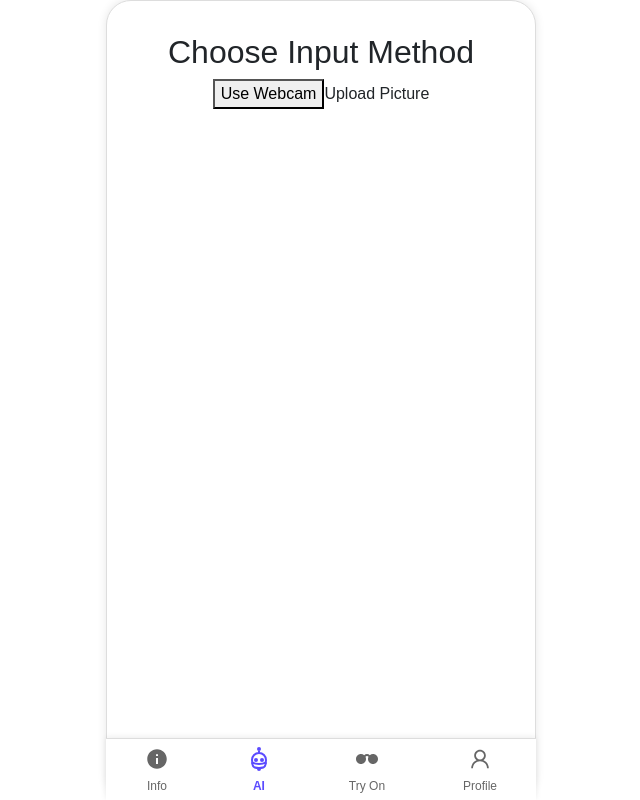
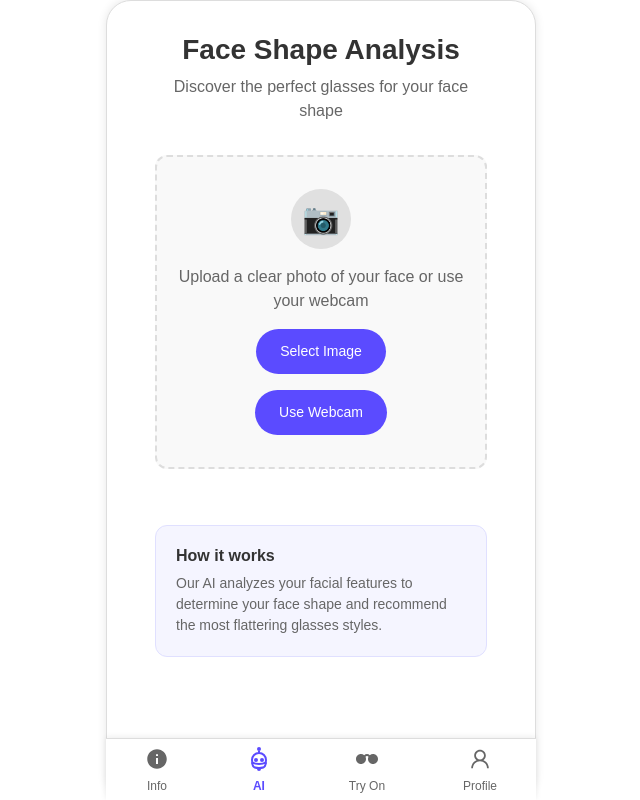
Before and after one commit to vjchen03/perceptrix, a React (Vite) app: page /ai in a window 1280 px wide. Shown: the whole page, without its empty margins (319-959 px from the left). Built offline with nearby package versions, Linux system fonts and the light colour scheme; no server answers.

Commit message:
fixed the ai stuff

```diff
--- a/src/App.jsx
+++ b/src/App.jsx
@@ -43,6 +43,8 @@ function AppContent() {
         <Route path="/aicamera/loading" element={<LoadingPage />} />
         <Route path="/aicamera/results" element={<ResultsPage />} />
         <Route path="/profile" element={<ProfilePage />} />
+        <Route path="/ai/loading" element={<LoadingPage />} />
+        <Route path="/ai/results" element={<ResultsPage />} />
       </Routes>
 
       {!hideNavbar && (
--- a/src/pages/ai/CameraPage.jsx
+++ b/src/pages/ai/CameraPage.jsx
@@ -1,4 +1,3 @@
-// src/pages/ai/CameraPage.jsx
 import React, { useRef, useState } from "react";
 import { useNavigate } from "react-router-dom";
 
@@ -7,19 +6,31 @@ export default function CameraPage() {
   const videoRef = useRef(null);
   const canvasRef = useRef(null);
   const [webcamActive, setWebcamActive] = useState(false);
-  const [imageData, setImageData] = useState(null);
+  const [image, setImage] = useState(null);
 
   const startWebcam = async () => {
-    setWebcamActive(true);
+    try {
       const stream = await navigator.mediaDevices.getUserMedia({ video: true });
       videoRef.current.srcObject = stream;
       videoRef.current.play();
+      setWebcamActive(true);
+    } catch (err) {
+      alert("Unable to access camera.");
+      console.error(err);
+    }
+  };
+
+  const stopWebcam = () => {
+    const stream = videoRef.current?.srcObject;
+    if (stream) {
+      stream.getTracks().forEach((track) => track.stop());
+    }
+    setWebcamActive(false);
   };
 
   const takePhoto = () => {
     const canvas = canvasRef.current;
     const video = videoRef.current;
-
     canvas.width = video.videoWidth;
     canvas.height = video.videoHeight;
 
@@ -27,17 +38,8 @@ export default function CameraPage() {
     ctx.drawImage(video, 0, 0);
 
     const dataURL = canvas.toDataURL("image/jpeg");
-    setImageData(dataURL);
     stopWebcam();
     navigate("/ai/loading", { state: { imageData: dataURL } });
-  };
-
-  const stopWebcam = () => {
-    const stream = videoRef.current?.srcObject;
-    if (stream) {
-      stream.getTracks().forEach(track => track.stop());
-    }
-    setWebcamActive(false);
   };
 
   const handleImageUpload = (e) => {
@@ -54,31 +56,55 @@ export default function CameraPage() {
 
   return (
     <div style={styles.container}>
-      <h2>Choose Input Method</h2>
+      <div style={styles.header}>
+        <h2 style={styles.title}>Face Shape Analysis</h2>
+        <p style={styles.subtitle}>Discover the perfect glasses for your face shape</p>
+      </div>
 
-      {!webcamActive && (
-        <div style={styles.buttonGroup}>
-          <button style={styles.button} onClick={startWebcam}>Use Webcam</button>
-          <label style={{ ...styles.button, cursor: 'pointer' }}>
-            Upload Picture
+      <div style={styles.uploadSection}>
+        {!webcamActive ? (
+          <>
+            <div style={styles.dropzone}>
+              <div style={styles.iconPlaceholder}>
+                <span style={styles.cameraIcon}>📷</span>
+              </div>
+              <p style={styles.dropzoneText}>Upload a clear photo of your face or use your webcam</p>
+              <label htmlFor="file-upload" style={styles.uploadButton}>
+                Select Image
+              </label>
               <input
+                id="file-upload"
                 type="file"
                 accept="image/*"
                 onChange={handleImageUpload}
-              style={{ display: "none" }}
+                style={styles.fileInput}
               />
-          </label>
+              <button style={{ ...styles.uploadButton, marginTop: "1rem" }} onClick={startWebcam}>
+                Use Webcam
+              </button>
+            </div>
+          </>
+        ) : (
+          <div style={styles.previewContainer}>
+            <video ref={videoRef} style={styles.previewImage} />
+            <button onClick={takePhoto} style={styles.analyzeButton}>
+              Take Photo
+            </button>
+            <button onClick={stopWebcam} style={styles.changeButton}>
+              Cancel
+            </button>
           </div>
         )}
-
-      {webcamActive && (
-        <div style={styles.previewContainer}>
-          <video ref={videoRef} style={styles.video} />
-          <button style={styles.captureButton} onClick={takePhoto}>Take Photo</button>
       </div>
-      )}
 
       <canvas ref={canvasRef} style={{ display: "none" }} />
+
+      <div style={styles.infoBox}>
+        <h3 style={styles.infoTitle}>How it works</h3>
+        <p style={styles.infoText}>
+          Our AI analyzes your facial features to determine your face shape and recommend the most flattering glasses styles.
+        </p>
+      </div>
     </div>
   );
 }
@@ -180,6 +206,7 @@ const styles = {
     padding: "0.5rem 1rem",
     fontSize: "14px",
     cursor: "pointer",
+    marginTop: "0.5rem",
   },
   analyzeButton: {
     backgroundColor: "#5b4bff",
--- a/src/pages/ai/LoadingPage.jsx
+++ b/src/pages/ai/LoadingPage.jsx
@@ -1,4 +1,3 @@
-// src/pages/ai/LoadingPage.jsx
 import React, { useEffect, useRef } from "react";
 import { useLocation, useNavigate } from "react-router-dom";
 import { compressImage } from "../../utils/compressImage";
@@ -7,7 +6,7 @@ export default function LoadingPage() {
   const { state } = useLocation();
   const navigate = useNavigate();
   const imageData = state?.imageData;
-  const hasRun = useRef(false); // 👈 prevents duplicate calls
+  const hasRun = useRef(false); // 👈 prevent duplicate calls
 
   useEffect(() => {
     if (!imageData || hasRun.current) return;
@@ -57,23 +56,100 @@ export default function LoadingPage() {
   }, [imageData, navigate]);
 
   return (
-    <div style={{ textAlign: "center", paddingTop: "3rem" }}>
-      <p>Analyzing your face shape with AI...</p>
-      <div style={{
-        margin: "2rem auto",
-        width: "40px",
-        height: "40px",
-        border: "5px solid #ccc",
-        borderTop: "5px solid #5b4bff",
-        borderRadius: "50%",
-        animation: "spin 1s linear infinite"
-      }} />
-      <style>
-        {`@keyframes spin {
-          0% { transform: rotate(0deg); }
-          100% { transform: rotate(360deg); }
-        }`}
-      </style>
+    <div style={styles.container}>
+      <div style={styles.loadingCard}>
+        <div style={styles.spinnerContainer}>
+          <div style={styles.spinner}></div>
+        </div>
+        <h2 style={styles.title}>Analyzing Your Face</h2>
+        <p style={styles.description}>
+          Our AI is examining your facial features to determine your face shape...
+        </p>
+        <div style={styles.progressBar}>
+          <div style={styles.progressFill}></div>
+        </div>
+        <p style={styles.tip}>
+          This will help us recommend the perfect glasses for you
+        </p>
+
+        {/* Spinner Keyframes */}
+        <style>
+          {`
+            @keyframes spin {
+              0% { transform: rotate(0deg); }
+              100% { transform: rotate(360deg); }
+            }
+            @keyframes progress {
+              0% { width: 10%; }
+              50% { width: 70%; }
+              100% { width: 90%; }
+            }
+          `}
+        </style>
+      </div>
     </div>
   );
 }
+
+const styles = {
+  container: {
+    display: "flex",
+    justifyContent: "center",
+    alignItems: "center",
+    minHeight: "80vh",
+    padding: "2rem",
+  },
+  loadingCard: {
+    backgroundColor: "white",
+    borderRadius: "16px",
+    padding: "2.5rem 2rem",
+    width: "100%",
+    maxWidth: "400px",
+    textAlign: "center",
+  },
+  spinnerContainer: {
+    display: "flex",
+    justifyContent: "center",
+    marginBottom: "1.5rem",
+  },
+  spinner: {
+    width: "60px",
+    height: "60px",
+    border: "4px solid rgba(91,75,255,0.1)",
+    borderRadius: "50%",
+    borderTop: "4px solid #5b4bff",
+    animation: "spin 1s linear infinite",
+  },
+  title: {
+    fontSize: "24px",
+    fontWeight: "700",
+    color: "#333",
+    margin: "0 0 1rem 0",
+  },
+  description: {
+    fontSize: "16px",
+    color: "#666",
+    margin: "0 0 2rem 0",
+    lineHeight: "1.5",
+  },
+  progressBar: {
+    height: "8px",
+    backgroundColor: "#f0f0f0",
+    borderRadius: "4px",
+    overflow: "hidden",
+    margin: "0 0 1.5rem 0",
+  },
+  progressFill: {
+    height: "100%",
+    width: "70%",
+    backgroundColor: "#5b4bff",
+    borderRadius: "4px",
+    animation: "progress 2s ease-in-out infinite",
+  },
+  tip: {
+    fontSize: "14px",
+    color: "#888",
+    margin: 0,
+    fontStyle: "italic",
+  },
+};
--- a/src/pages/ai/ResultsPage.jsx
+++ b/src/pages/ai/ResultsPage.jsx
@@ -4,78 +4,59 @@ import { useLocation, useNavigate } from "react-router-dom";
 export default function ResultsPage() {
   const { state } = useLocation();
   const navigate = useNavigate();
-  const { imageUri, landmarks, error, faceRectangle } = state || {};
-  const shape = landmarks ? classifyFaceShape(landmarks) : "Unknown";
+  const { imageData, analysis, error } = state || {};
 
-  // Get recommendations from faceData
-  const recommendations = shape && faceData[shape.toLowerCase()]
-    ? faceData[shape.toLowerCase()].recommendedGlasses
-    : [];
+  const handleRetry = () => {
+    navigate("/ai");
+  };
 
   return (
     <div style={styles.container}>
-      <div style={styles.header}>
-        <h2 style={styles.title}>Face Analysis Results</h2>
-      </div>
+      <h2 style={styles.title}>Your Face Shape Results</h2>
 
-      <div style={styles.resultCard}>
-        {imageUri && (
-          <div style={styles.imageContainer}>
-            <img src={imageUri} alt="Your face" style={styles.faceImage} />
+      <p style={styles.subtitle}>
+        Based on your facial features, here's what we found:
+      </p>
+
+      <div style={styles.card}>
+        {/* Image */}
+        {imageData && (
+          <img src={imageData} alt="Your face" style={styles.image} />
+        )}
+
+        {/* Info */}
+        <div style={styles.details}>
+          {analysis?.["face shape"] && (
+            <div style={styles.block}>
+              <h3 style={styles.label}>Face Shape</h3>
+              <p style={styles.resultText}>{analysis["face shape"]}</p>
             </div>
           )}
 
-        {error ? (
-          <div style={styles.errorContainer}>
-            <div style={styles.errorIcon}>❌</div>
-            <p style={styles.errorText}>{error}</p>
-            <button
-              onClick={() => navigate("/ai")}
-              style={styles.tryAgainButton}
-            >
-              Try Again
-            </button>
+          {Array.isArray(analysis?.["facial features"]) && (
+            <div style={styles.block}>
+              <h3 style={styles.label}>Facial Features</h3>
+              <ul style={styles.list}>
+                {analysis["facial features"].map((f, i) => (
+                  <li key={i} style={styles.listItem}>{f}</li>
+                ))}
+              </ul>
             </div>
-        ) : (
-          <div style={styles.resultsContainer}>
-            <div style={styles.resultItem}>
-              <span style={styles.resultLabel}>Face Shape:</span>
-              <span style={styles.resultValue}>{shape}</span>
-            </div>
-
-            {shape !== "Unknown" && (
-              <>
-                <div style={styles.divider}></div>
-
-                <div style={styles.recommendationsSection}>
-                  <h3 style={styles.recommendationsTitle}>Recommended Frames</h3>
-                  <div style={styles.recommendationsList}>
-                    {recommendations.map((style, index) => (
-                      <div key={index} style={styles.recommendationItem}>
-                        {style}
-                      </div>
-                    ))}
+          )}
         </div>
       </div>
 
-                <button
-                  onClick={() => navigate("/photo-selection")}
-                  style={styles.tryOnButton}
-                >
-                  Try On Glasses
-                </button>
-              </>
-            )}
+      {/* Reasoning */}
+      {analysis?.reasoning && (
+        <div style={styles.reasoningBox}>
+          <em>{analysis.reasoning}</em>
         </div>
       )}
-      </div>
 
-      <button
-        onClick={() => navigate("/ai")}
-        style={styles.backButton}
-      >
-        ← Back to Camera
-      </button>
+      {/* Error */}
+      {error && <p style={styles.error}>❌ {error}</p>}
+
+      <button onClick={handleRetry} style={styles.button}>🔁 Try Another Photo</button>
     </div>
   );
 }
@@ -85,141 +66,95 @@ const styles = {
     maxWidth: "430px",
     margin: "0 auto",
     padding: "2rem 1.5rem",
-    display: "flex",
-    flexDirection: "column",
-    alignItems: "center",
-    backgroundColor: "#fff",
-  },
-  header: {
     textAlign: "center",
-    marginBottom: "1.5rem",
-    width: "100%",
+    fontFamily: "sans-serif",
   },
   title: {
     fontSize: "28px",
     fontWeight: "700",
     color: "#333",
+    marginBottom: "0.5rem",
+  },
+  subtitle: {
+    fontSize: "16px",
+    color: "#666",
+    marginBottom: "1.5rem",
+  },
+  card: {
+    backgroundColor: "#fff",
+    borderRadius: "16px",
+    boxShadow: "0 4px 10px rgba(0,0,0,0.05)",
+    padding: "1.5rem",
+    display: "flex",
+    flexDirection: "column",
+    alignItems: "center",
+    gap: "1.5rem",
+  },
+  image: {
+    width: "220px",
+    height: "220px",
+    borderRadius: "12px",
+    objectFit: "cover",
+    border: "2px solid #eee",
+  },
+  details: {
+    textAlign: "left",
+    width: "100%",
+  },
+  block: {
+    marginBottom: "1rem",
+  },
+  label: {
+    fontSize: "16px",
+    fontWeight: "600",
+    marginBottom: "0.3rem",
+    color: "#333",
+  },
+  resultText: {
+    backgroundColor: "#f5f5ff",
+    padding: "0.7rem 1rem",
+    borderRadius: "8px",
+    fontSize: "15px",
+    fontWeight: "500",
+    color: "#5b4bff",
+  },
+  list: {
+    listStyleType: "none",
+    paddingLeft: 0,
     margin: 0,
   },
-  resultCard: {
-    width: "100%",
-    backgroundColor: "white",
-    overflow: "hidden",
-  },
-  imageContainer: {
-    width: "100%",
-    height: "300px",
-    position: "relative",
-    backgroundColor: "#f0f0f0",
-    overflow: "hidden",
-    borderRadius: "18px",
-  },
-  faceImage: {
-    width: "100%",
-    height: "100%",
-    objectFit: "cover",
-  },
-  faceOverlay: {
-    position: "absolute",
-    border: "2px solid #5b4bff",
+  listItem: {
+    backgroundColor: "#f5f5ff",
+    padding: "0.7rem 1rem",
     borderRadius: "8px",
-    boxShadow: "0 0 0 2000px rgba(0,0,0,0.15)",
-    pointerEvents: "none",
-  },
-  resultsContainer: {
-    padding: "1.5rem 0rem",
-  },
-  resultItem: {
-    display: "flex",
-    justifyContent: "space-between",
-    alignItems: "center",
+    fontSize: "15px",
+    fontWeight: "500",
+    color: "#5b4bff",
     marginBottom: "0.5rem",
   },
-  resultLabel: {
+  reasoningBox: {
+    marginTop: "2rem",
+    backgroundColor: "#f0f0ff",
+    borderLeft: "4px solid #5b4bff",
+    padding: "1rem",
+    borderRadius: "8px",
+    fontSize: "14px",
+    color: "#333",
+  },
+  error: {
+    color: "red",
+    fontWeight: "bold",
+    marginTop: "1rem",
+  },
+  button: {
+    marginTop: "2rem",
+    padding: "0.75rem 1.5rem",
     fontSize: "16px",
-    fontWeight: "600",
-    color: "#555",
-  },
-  resultValue: {
-    fontSize: "18px",
-    fontWeight: "700",
-    color: "#5b4bff",
-    backgroundColor: "rgba(91,75,255,0.1)",
-    padding: "0.25rem 0.75rem",
-    borderRadius: "20px",
-  },
-  divider: {
-    height: "1px",
-    backgroundColor: "#eee",
-    margin: "1.5rem 0",
-  },
-  recommendationsSection: {
-    marginBottom: "1.5rem",
-  },
-  recommendationsTitle: {
-    fontSize: "18px",
-    fontWeight: "600",
-    color: "#333",
-    marginBottom: "1rem",
-  },
-  recommendationsList: {
-    display: "flex",
-    flexWrap: "wrap",
-    gap: "0.5rem",
-  },
-  recommendationItem: {
-    backgroundColor: "#f5f5ff",
-    color: "#5b4bff",
-    padding: "0.5rem 1rem",
-    borderRadius: "20px",
-    fontSize: "14px",
-    fontWeight: "500",
-    border: "1px solid #e0e0ff",
-  },
-  tryOnButton: {
     backgroundColor: "#5b4bff",
-    color: "white",
+    color: "#fff",
     border: "none",
     borderRadius: "25px",
-    padding: "0.75rem",
-    fontSize: "16px",
-    fontWeight: "600",
     cursor: "pointer",
-    width: "100%",
-    marginTop: "1rem",
-  },
-  errorContainer: {
-    padding: "2rem 1.5rem",
-    textAlign: "center",
-  },
-  errorIcon: {
-    fontSize: "40px",
-    marginBottom: "1rem",
-  },
-  errorText: {
-    fontSize: "18px",
-    fontWeight: "500",
-    color: "#ff4d4d",
-    marginBottom: "1.5rem",
-  },
-  tryAgainButton: {
-    backgroundColor: "#5b4bff",
-    color: "white",
-    border: "none",
-    borderRadius: "25px",
-    padding: "0.75rem 1.5rem",
-    fontSize: "16px",
-    fontWeight: "600",
-    cursor: "pointer",
-  },
-  backButton: {
-    backgroundColor: "#f0f0f0",
-    color: "#333",
-    border: "none",
-    borderRadius: "25px",
-    padding: "0.75rem 1.5rem",
-    fontSize: "16px",
-    fontWeight: "500",
-    cursor: "pointer",
+    boxShadow: "0 4px 8px rgba(91,75,255,0.3)",
   },
 };
```
Lines whose indentation alone changed are shown as unchanged.
